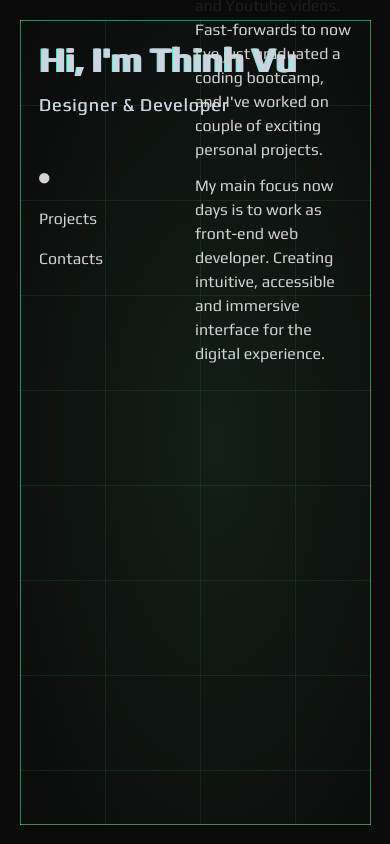
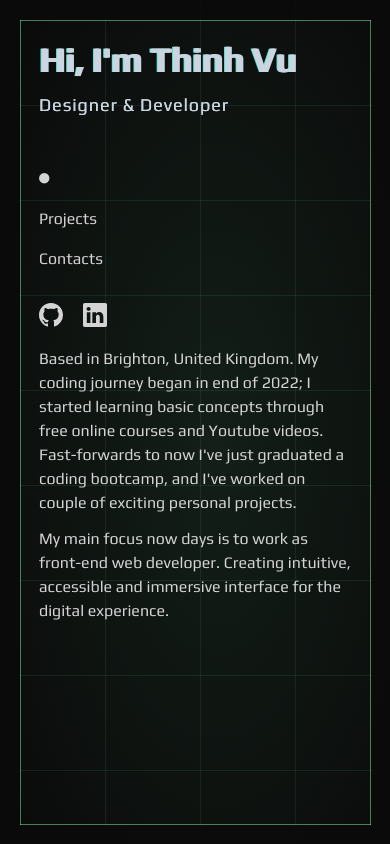
Before and after one commit to tinxtin/react-portfolio, a React (Vite) app: page / in a window 390 px wide. Built offline with nearby package versions, Linux system fonts and the light colour scheme.

Commit message:
made site into a more responsive design

```diff
--- a/src/App.jsx
+++ b/src/App.jsx
@@ -45,15 +45,15 @@ function App() {
                 <div id='frameRight' className='right-0 top-0 w-px h-full absolute bg-green-300/50'/>
                 <div id='frameBottom' className='left-0 bottom-0 w-full h-px absolute bg-green-300/50'/>
             </div>
-            <div className='lg:flex lg:justify-between h-screen px-2space'>
-                <header id='header' className='lg:flex lg:flex-col py-2space lg:justify-between lg:sticky lg:w-min z-30 lg:max-h-screen' ref={myRef}>
+            <div className='lg:flex lg:justify-between lg:overflow-hidden overflow-y-auto h-screen px-2space'>
+                <header id='header' className='lg:flex lg:flex-col lg:py-2space lg:justify-between sticky lg:w-min lg:max-h-screen pt-2space pb-space' ref={myRef}>
                     <div>
                         <Intro/>
                         <Navbar/>
                     </div>
                     <Social/>
                 </header>
-                <main id='main' data-scroll='area' className='lg:flex lg:py-2space lg:min-h-screen lg:w-1/2 z-20' ref={myRef}>
+                <main id='main' data-scroll='area' className='lg:py-2space pb-2space lg:w-1/2 z-2' ref={myRef}>
                     <Routes>
                         <Route path='/' element={<About/>}/>
                         <Route path='/projects' element={<Projects/>}/>
--- a/src/components/contacts/social.jsx
+++ b/src/components/contacts/social.jsx
@@ -17,9 +17,9 @@ function Social() {
     const socials = paths.map((social, i) => {
         return (
             <li key={i} id='socialApp' className='text-xs mr-5'>
-                <Link to={''} target='_blank' datatype='data-link'>
+                <Link to={'/'} target='_blank' datatype='data-link' className='cursor-pointer transition-colors hover:text-teal-300'>
                     <span className='absolute w-px h-px p-0 m-px overflow-hidden whitespace-nowrap border-0'>{ social.name }</span>
-                    <svg xmlns="http://www.w3.org/2000/svg" width="16" height="16" fill="currentColor" className="bi bi-github w-6 h-6 cursor-pointer transition-colors hover:text-teal-300" viewBox="0 0 16 16">
+                    <svg xmlns="http://www.w3.org/2000/svg" width="16" height="16" fill="currentColor" className="min-w-6 min-h-6" viewBox="0 0 16 16">
                         { social.path }
                     </svg>
                 </Link>
@@ -28,11 +28,9 @@ function Social() {
     })
 
     return (
-        <div id='social' className='lg:flex'>
-            <ul id='socialList' aria-label='Social Media' className='flex items-center list-none mt-8 ml-1'>
-                { socials }
-            </ul>
-        </div>
+        <ul id='socialList' aria-label='Social Media' className='flex items-center list-none mt-8'>
+            { socials }
+        </ul>
     )
 }
 
--- a/src/components/hero/intro.jsx
+++ b/src/components/hero/intro.jsx
@@ -1,4 +1,4 @@
-import styled from 'styled-components';
+
 
 function Intro() {
 
--- a/src/components/projects/project.jsx
+++ b/src/components/projects/project.jsx
@@ -14,9 +14,9 @@ function Card({ name, date, type, description, technology }) {
 
     return (
         <div id='card' className='flex-shrink'>
-            <div className='group grid relative gap-4 sm:grid-cols-5 sm:gap-8 transition-all'>
+            <div className='group grid relative gap-4 sm:grid-cols-6 sm:gap-8 transition-all'>
                 <div id='containerBorder' className='absolute -left-4 -top-4 -right-4 -bottom-4 z-0 transition lg:-left-6 lg:-right-6 lg:group-hover:border-solid lg:group-hover:border-[1px] border-fuchsia-300/50 rounded-none'></div>
-                <div className='sm:col-span-3 sm:order-2 z-10'>
+                <div className='sm:col-span-4 sm:order-2 z-10'>
                     <h3 className='font-medium leading-snug text-neutral-300'>
                         <Link to={''} className='inline-flex item-baseline leading-tight font-medium text-neutral-300 hover:text-teal-300 focus-visible:text-teal-300'>
                             <span id='linkBorder' className='absolute -left-4 -top-4 -right-4 -bottom-4 sm:-left-6 sm:-right-6'></span>
--- a/src/pages/about.jsx
+++ b/src/pages/about.jsx
@@ -1,11 +1,10 @@
 import Story from '../components/about/about';
-
 
 function About() {
 
     return (
-        <section className='relative text-wrap w-full max-h-screen page'>
-            <div className='absolute bottom-0 right-0 w-1/2 text-wrap'>
+        <section className='relative text-wrap w-full h-full page'>
+            <div className='absolute lg:bottom-0 lg:right-0 lg:w-1/2 text-wrap'>
                 <Story/>
             </div>
         </section>
--- a/src/pages/contacts.jsx
+++ b/src/pages/contacts.jsx
@@ -2,8 +2,8 @@
 function Contacts() {
 
     return (
-        <section className='page w-full min-h-screen'>
-            <div className='absolute right-2space bottom-2space whitespace-nowrap text-wrap w-1/4 leading-normal w-min'>
+        <section className='relative text-wrap w-full h-full page'>
+            <div className='absolute lg:bottom-0 lg:right-0 w-fit text-wrap'>
                 <span className=''>email@com</span>
             </div>
         </section>
--- a/src/pages/projects.jsx
+++ b/src/pages/projects.jsx
@@ -37,13 +37,13 @@ function Projects() {
     })
 
     return (
-        <div className='whitespace-nowrap page'>
+        <section className='relative whitespace-nowrap page'>
             <div className="m-0 p-0">
-                <ul className='flex flex-col shrink sm:items-end gap-y-12'>
+                <ul className='flex flex-col shrink lg:items-end gap-y-12'>
                     { projects }
                 </ul>
             </div>
-        </div>
+        </section>
     )
 }
 
--- a/tailwind.config.js
+++ b/tailwind.config.js
@@ -30,6 +30,7 @@ export default {
       },
       spacing: {
         '2px': '2px',
+        'md-main': 'calc(40% - max(1vmin, 5vmin))' ,
         'space': 'max(1vmin, 5vmin)',
         '2space': 'calc(max(1vmin, 5vmin) * 2)',
         '3space': 'calc(max(1vmin, 5vmin) * 3)',
```
